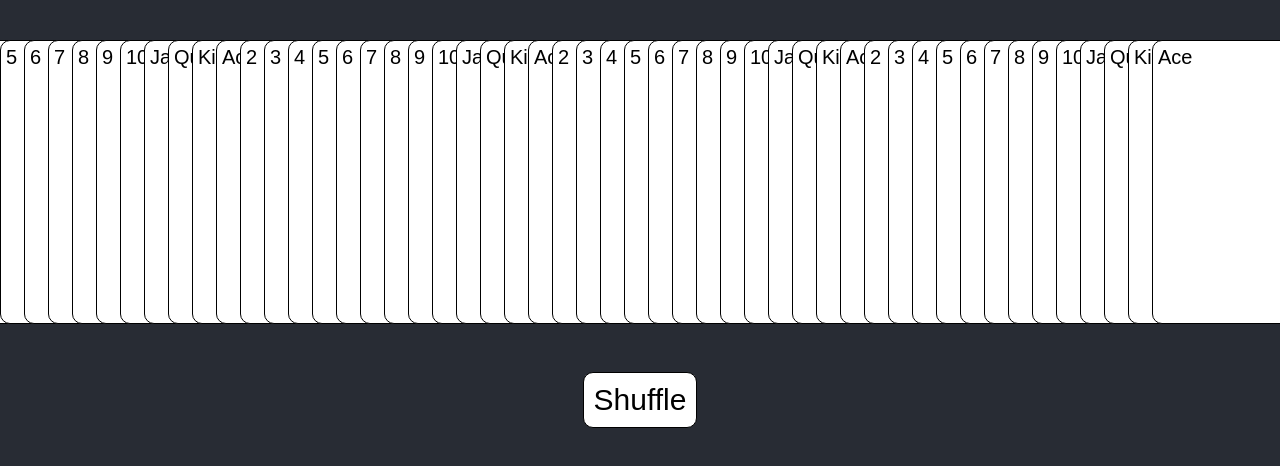
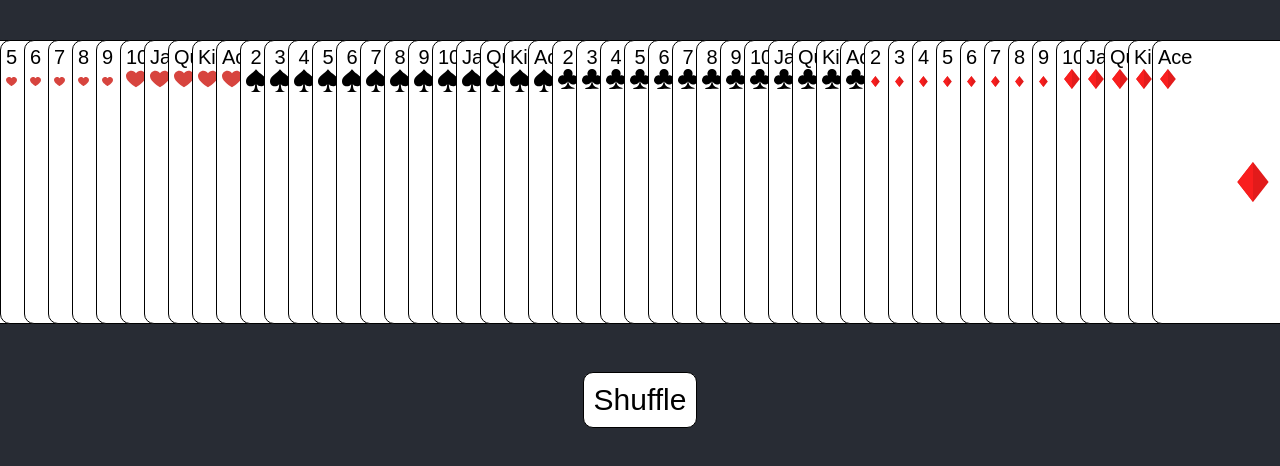
Before and after one commit to ddword/deck-of-cards, a React (Create React App) app: page / in a window 1280 px wide. Shown: the top 466 px of the page. Built offline with nearby package versions, Linux system fonts and the light colour scheme.

Commit message:
icons for suits

```diff
--- a/src/components/App.tsx
+++ b/src/components/App.tsx
@@ -30,7 +30,7 @@ const App = () => {
 
   //get cards & update state when click event occurs in child
   const parentOneCardCallback = (cards: ICard[]) => {
-    console.log("Card here", cards)
+    //console.log("Card here", cards)
     setCard(cards)
   }
 
--- a/src/components/CardBox/index.tsx
+++ b/src/components/CardBox/index.tsx
@@ -1,4 +1,4 @@
-import React, { useEffect } from "react";
+import React, { useState, useEffect } from "react";
 import "./index.css";
 import club from "../../images/club.svg";
 import spade from "../../images/spade.svg";
@@ -16,38 +16,42 @@ type Props = {
 }
 const CardBox = (props: Props) => {
   const { rank, suit } = props;
+  let [icon, setIcon] = useState<string|undefined>(undefined);
+
+  useEffect(() => {
+    let result = getCardIcon(suit);
+    setIcon(result)
+  },[icon])
 
   const getCardIcon = (suit: string) => {
-    let icon;
-    switch(suit) {
-      case "Diamond":
-        console.log('Diadmod', diamond)
-        return icon = diamond;
-      case "Heart":
-        return icon =heart;
-      case "Club":
-        return icon =club;
-      case "Spade":
-        return icon=spade;
-      default:
-        return icon;
-    };
+    let x;
+    if (suit === "Diamonds") {
+      x = diamond;
+    }
+    if (suit === "Hearts") {
+      x = heart;
+    }
+    if (suit === "Clubs") {
+      x = club
+    }
+    if (suit === "Spades") {
+      x = spade
+    }
+    return x;
   };
 
-
-  //console.log("Here card", rank, suit, getCardIcon(suit))
   return (
-      <div className="OneCard" style={{ color: `` }}>
+    <div className="OneCard">
       <div style={{ position: "absolute", top: 5, left: 5 }}>
         <div style={{ maxWidth: 20 }}>{rank}</div>
-          <img src={getCardIcon(suit)} style={{ maxWidth: 20 }}/>
+        <img src={icon} style={{ maxWidth: 20 }}/>
       </div>
       <div>
-          <img src={getCardIcon(suit)} style={{ height: 40, position: "absolute", top: "50%", left: "50%", transform: "translate(-50%, -50%)" }}/>
+        <img src={icon} style={{ height: 40, position: "absolute", top: "50%", left: "50%", transform: "translate(-50%, -50%)" }}/>
       </div>
       <div style={{ position: "absolute", bottom: 5, right: 5, transform: "rotate(-180deg)" }}>
         <div style={{ maxWidth: 20 }}>{rank}</div>
-          <img src={getCardIcon(suit)} style={{ maxWidth: 20 }}/>
+        <img src={icon} style={{ maxWidth: 20 }}/>
       </div>
     </div>
   );
--- a/src/components/DeckBox/index.tsx
+++ b/src/components/DeckBox/index.tsx
@@ -26,7 +26,7 @@ const DeckBox: React.FC<Props>= (props) => {
     // do shuffle
     let newData = shuffle(deck);
     setData([...newData]);
-    console.log("Shuffle data", data[0], data[1])
+    // console.log("Shuffle data", data[0], data[1])
   }
 
   const shuffle = (deck: any[]) => {
```
Lines whose indentation alone changed are shown as unchanged.
